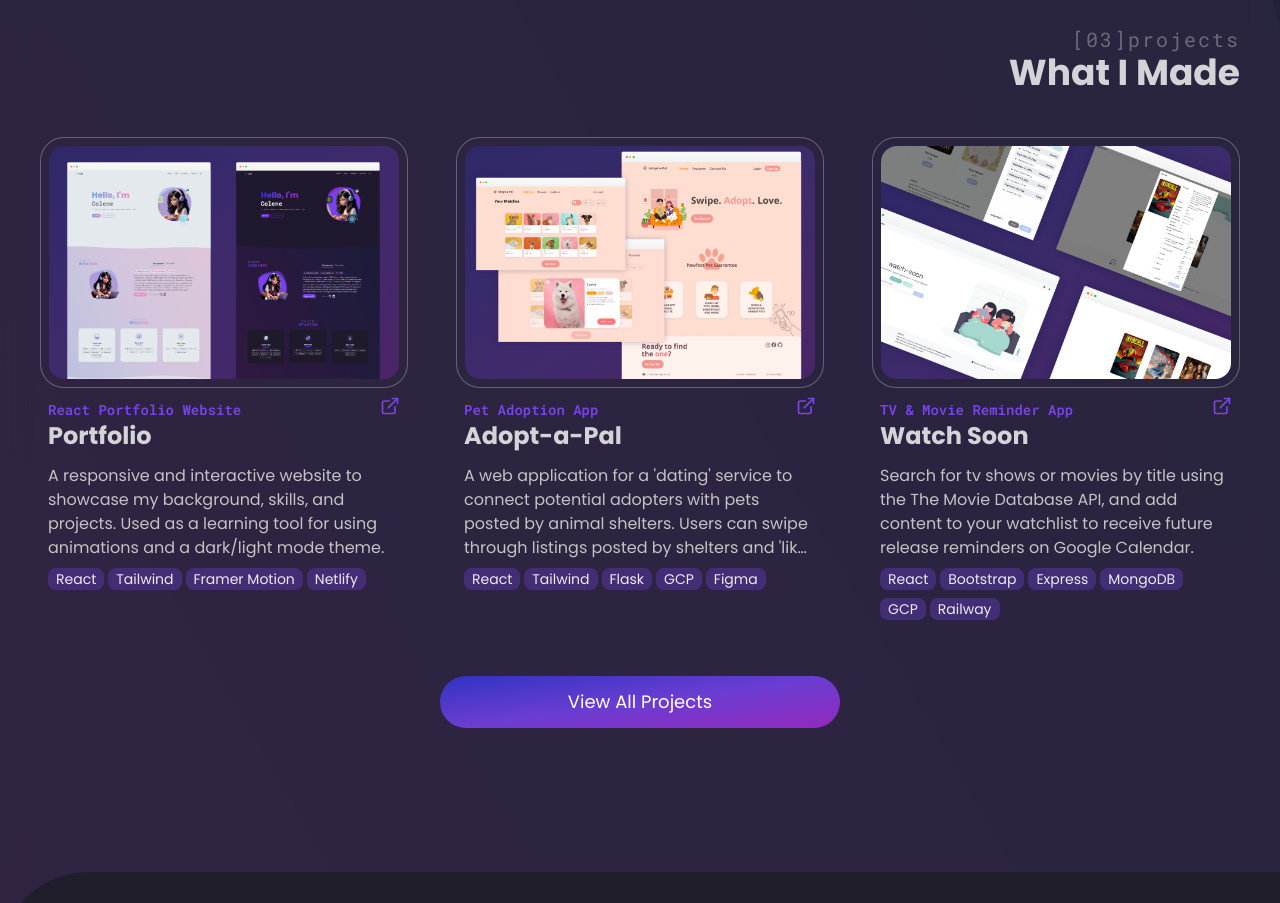
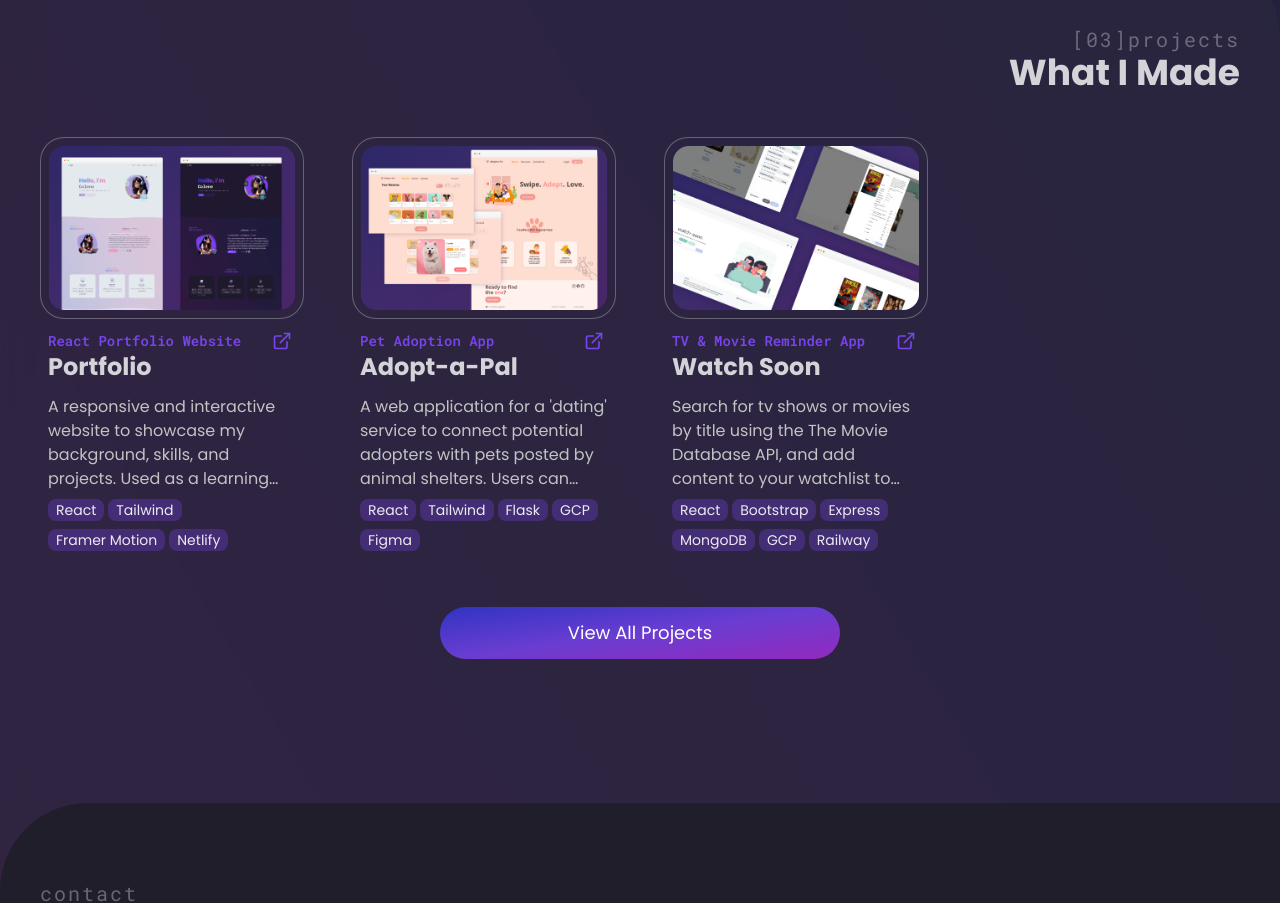
Before and after one commit to encarnac/portfolio, a React (Vite) app: page / in a window 1280 px wide. Shown: the part 2300-3203 px from the top of the page. Built offline with nearby package versions, Linux system fonts and the light colour scheme.

Commit message:
Increased entrance duration, decreased column span, increased size of external link icon

```diff
--- a/src/components/ProjectCard.jsx
+++ b/src/components/ProjectCard.jsx
@@ -13,9 +13,9 @@ const ProjectCard = ({ project, index }) => {
   return (
     <motion.div
       key={index}
-      transition={{ type: "tween", duration: 0.4 }}
+      transition={{ type: "tween", duration: 0.6 }}
       variants={projectCard}
-      class="col-span-1 flex flex-col items-center md:col-span-4"
+      class="col-span-1 flex flex-col items-center md:col-span-3"
     >
       {/* PROJECT PHOTO */}
       <div class="group relative overflow-clip rounded-3xl border-[1px] border-[#797382]/40 border-white bg-gradient-to-br from-[#B0BEDF] via-[#D0C5DD] to-[#E1C6D7] bg-clip-content p-2 transition duration-300 ease-in-out hover:border-[1.5px] hover:border-[#de8abb] dark:border-[#807C8E]/70 dark:from-[#3034C2]/30 dark:via-[#6A3DD1]/30 dark:to-[#9329BE]/30 dark:hover:border-[#7943ED] md:h-fit">
@@ -48,7 +48,7 @@ const ProjectCard = ({ project, index }) => {
             </h3>
           </div>
           <a href={project.github} className="">
-            <LuExternalLink className="size-5 text-[#de8abb] dark:text-[#7943ED]" />
+            <LuExternalLink className="size-5 m-1 text-[#de8abb] dark:text-[#7943ED]" />
           </a>
         </div>
 
```
